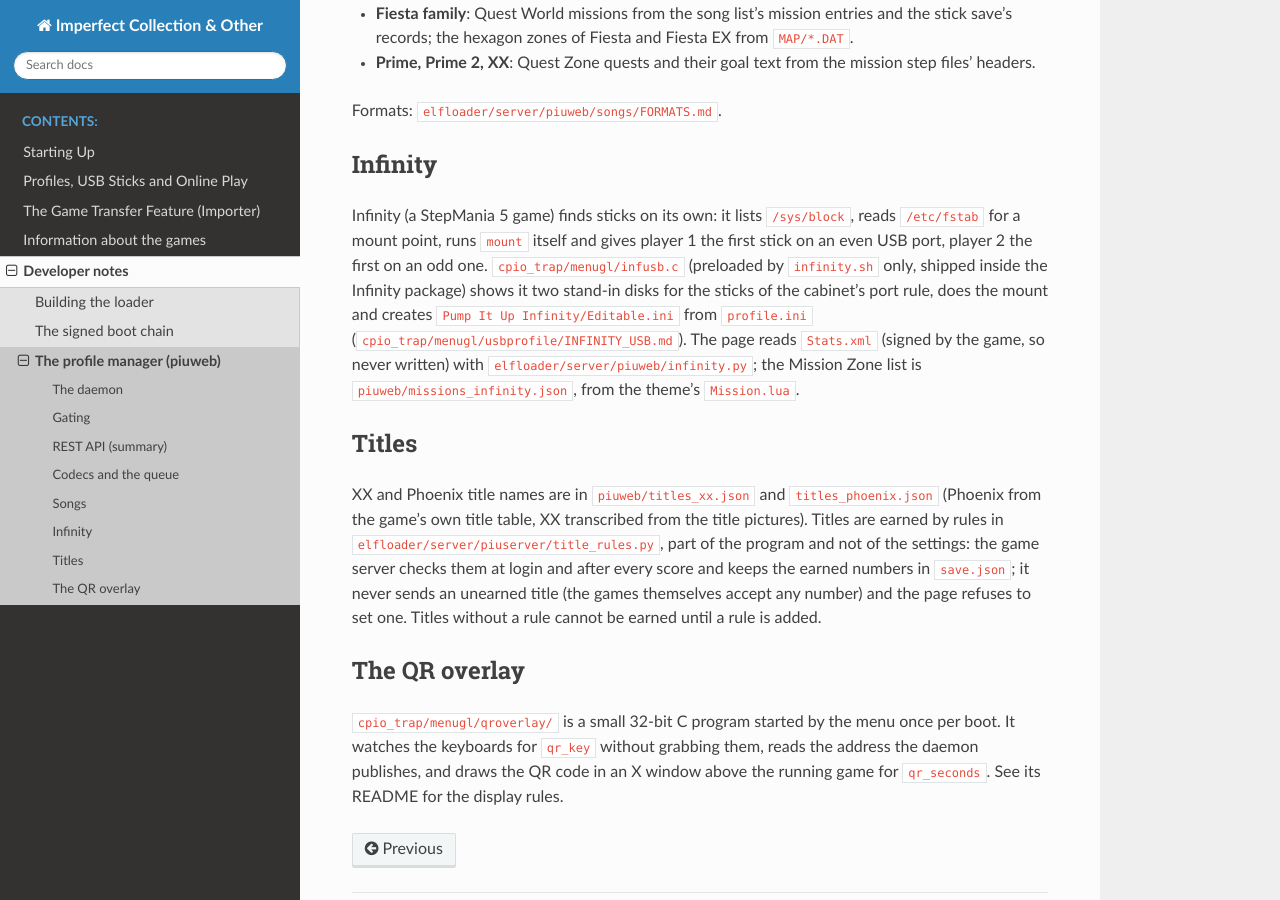
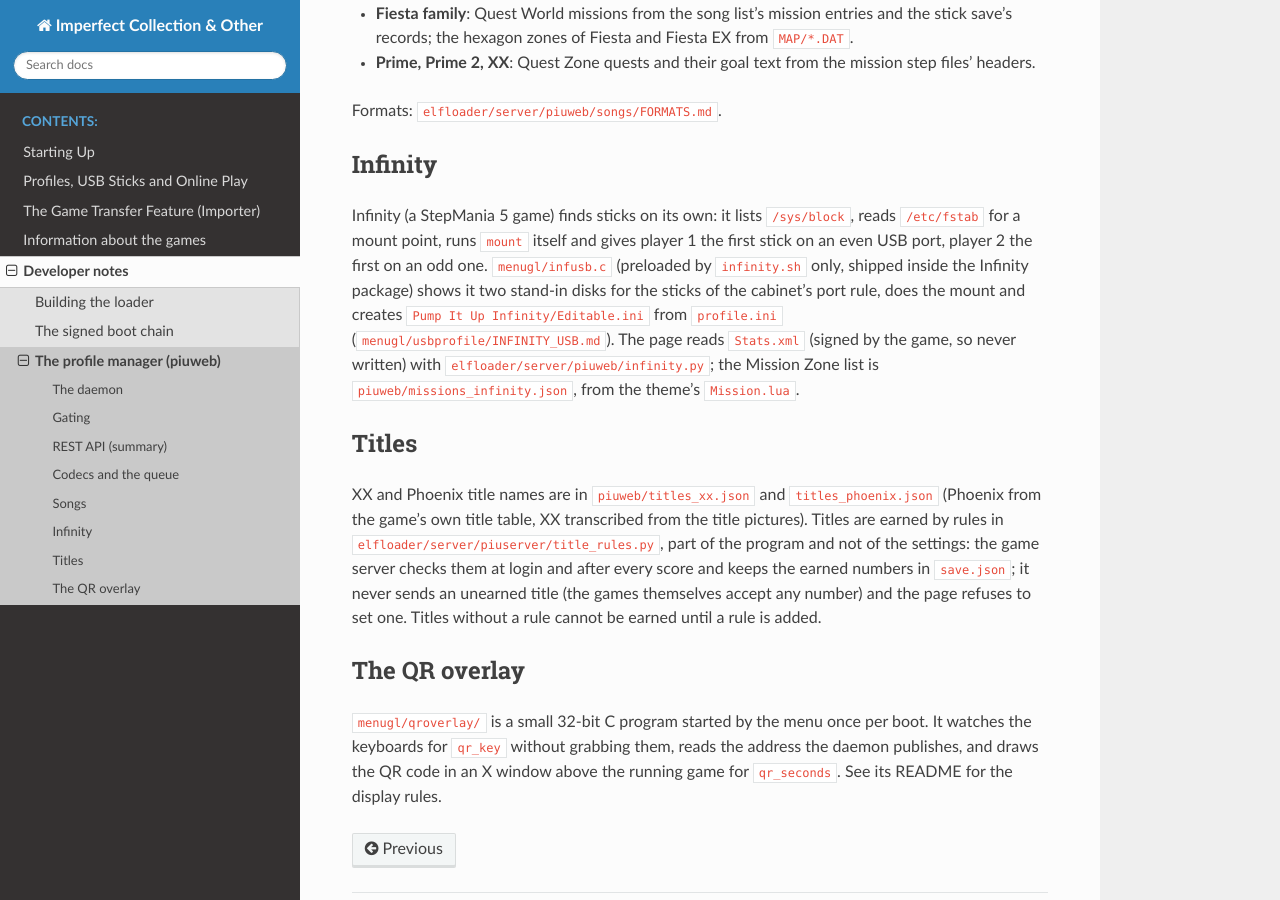
Before and after one commit to ckdur/imperfect-manual, a Sphinx documentation site: the page built from docs/dev/piuweb.rst, in a window 1280 px wide and 900 px high, scrolled down 1711 px. Built offline with Sphinx 7.4.7 and the Read the Docs theme 3.1.0, drawn with Linux system fonts in a browser that asks for light colours; some of the changed text lies outside the part shown.

Commit message:
menugl moved to the love-attack root: cpio_trap/menugl -> menugl
Path references (comments, docs and the test helpers that locate menugl
sources) follow the move of the menugl submodule out of cpio_trap.

Co-Authored-By: Claude Opus 5.5 <noreply@anthropic.com>

```diff
--- a/docs/dev/piuweb.rst
+++ b/docs/dev/piuweb.rst
@@ -6,7 +6,7 @@ The profile manager (piuweb)
 How the :ref:`Profile manager <online_web_section>` is built. The source of
 truth is the repository: ``elfloader/server/piuweb/DESIGN.md`` (the contract
 between the parts) and ``README.md``; the save layouts are in
-``cpio_trap/menugl/usbprofile/FORMATS.md`` ("NX2/NXA body", "Fiesta family
+``menugl/usbprofile/FORMATS.md`` ("NX2/NXA body", "Fiesta family
 body", "Machine unlocks") and the song data in
 ``elfloader/server/piuweb/songs/FORMATS.md``.
 
@@ -15,7 +15,7 @@ The daemon
 
 ``elfloader/server/piu_web.py`` is a Python 3 standard-library HTTP daemon
 serving a plain HTML/CSS/JS site and a JSON API. The menu starts it at every
-menu start (``piuweb_start`` in ``cpio_trap/menugl/main.c``), but only from a
+menu start (``piuweb_start`` in ``menugl/main.c``), but only from a
 disk whose system manifest checked out (see :ref:`security_section`). It
 detaches, keeps a lock so there is a single instance, and serves from boot
 to power-off: it is not part of any game's process group, so game launches
@@ -60,7 +60,7 @@ byte-identical; this is tested. Prices and item lists are ids and numbers only.
 A change is validated against the save with the pending changes already
 applied, then stored in ``ntdec/pending/<game>.json`` on the stick. It is
 applied when no game using that save runs, when the game exits, or just
-before the game loads: the ``savegen`` hook (``cpio_trap/menugl/savegen.c``)
+before the game loads: the ``savegen`` hook (``menugl/savegen.c``)
 asks the daemon on a local unix socket and waits a few seconds at most, then
 goes on whatever the answer. The changes are checked again at that moment.
 The previous files go to ``ntdec/backup/``. Newer games change ``profile.ini``
@@ -97,11 +97,11 @@ Infinity
 Infinity (a StepMania 5 game) finds sticks on its own: it lists
 ``/sys/block``, reads ``/etc/fstab`` for a mount point, runs ``mount`` itself
 and gives player 1 the first stick on an even USB port, player 2 the first on
-an odd one. ``cpio_trap/menugl/infusb.c`` (preloaded by ``infinity.sh``
+an odd one. ``menugl/infusb.c`` (preloaded by ``infinity.sh``
 only, shipped inside the Infinity package) shows it two stand-in disks for
 the sticks of the cabinet's port rule, does the mount and creates
 ``Pump It Up Infinity/Editable.ini`` from ``profile.ini``
-(``cpio_trap/menugl/usbprofile/INFINITY_USB.md``). The page reads
+(``menugl/usbprofile/INFINITY_USB.md``). The page reads
 ``Stats.xml`` (signed by the game, so never written) with
 ``elfloader/server/piuweb/infinity.py``; the Mission Zone list is
 ``piuweb/missions_infinity.json``, from the theme's ``Mission.lua``.
@@ -121,7 +121,7 @@ Titles without a rule cannot be earned until a rule is added.
 The QR overlay
 ^^^^^^^^^^^^^^
 
-``cpio_trap/menugl/qroverlay/`` is a small 32-bit C program started by the
+``menugl/qroverlay/`` is a small 32-bit C program started by the
 menu once per boot. It watches the keyboards for ``qr_key`` without
 grabbing them, reads the address the daemon publishes, and draws the QR
 code in an X window above the running game for ``qr_seconds``. See its
```
